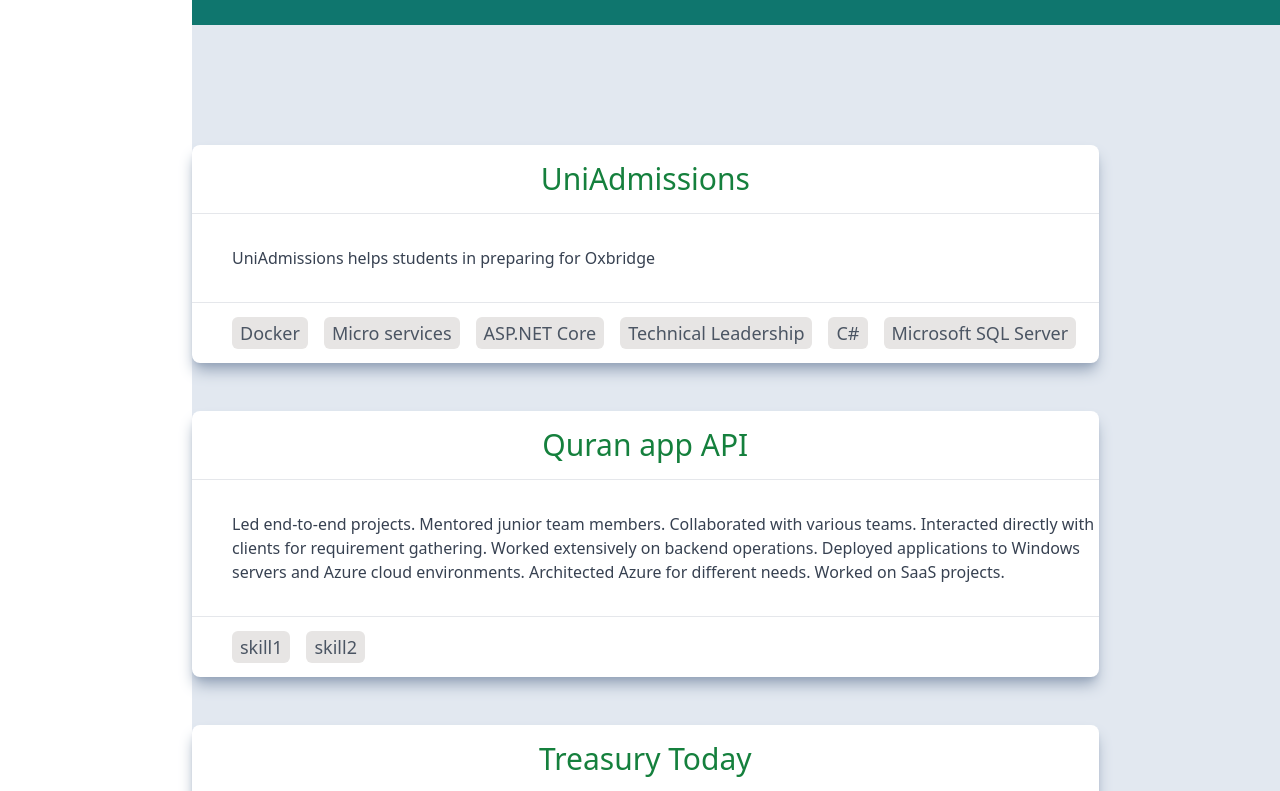
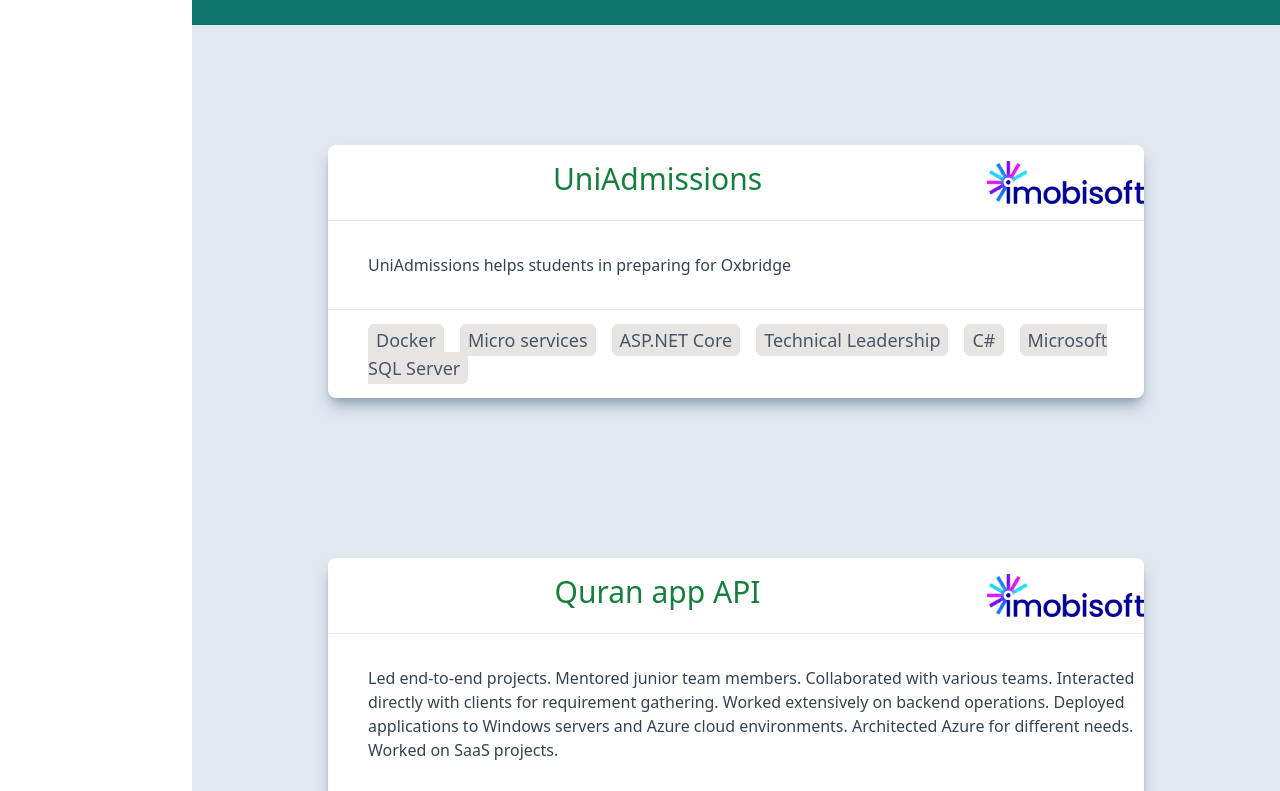
Before and after one commit to shahzad285/ShahzadAhamad, a React (Create React App) app in the folder shahzadahamad/: page / in a window 1280 px wide. Shown: the part 2649-3440 px from the top of the page. Built offline with nearby package versions, Linux system fonts and the light colour scheme.

Commit message:
Changes done

```diff
--- a/shahzadahamad/src/components/ProjectCard.tsx
+++ b/shahzadahamad/src/components/ProjectCard.tsx
@@ -1,13 +1,17 @@
 export default function ProjectCard(data: ProjectCardProps) {
 
     return (
-        <div className=" my-6 md:w-10/12 bg-white shadow-lg shadow-slate-400 rounded-lg ">
-            <div className="text-center py-4 font-normal text-lg  md:text-3xl text-green-700 border-b border-gray-200">{data.name}</div>
+        <div className=" bg-white shadow-lg shadow-slate-400 rounded-lg ">
+            <div className="flex py-4 border-b border-gray-200 justify-between">
+                <div></div>
+                <div className="text-center  font-normal text-lg  md:text-3xl text-green-700 ">{data.name}</div>
+                <div><img src={data.companyLogo} alt="" /></div>
+            </div>
             <div className="md:py-8 pl-10 text-gray-700 border-b border-gray-200">
                 {data.description}
             </div>
             <div className="pl-10 py-4 overflow-hidden">
-            {data.skills.map((item) => {
+                {data.skills.map((item) => {
                     return <span className="mr-4 px-2 py-1 bg-stone-200 text-gray-600 rounded-md text-lg font-normal">{item}</span>
                 })}
             </div>
@@ -18,6 +22,7 @@
 
 export interface ProjectCardProps {
     name: string;
+    companyLogo: string;
     description: string;
     skills: string[];
 }
--- a/shahzadahamad/src/pages/Projects.tsx
+++ b/shahzadahamad/src/pages/Projects.tsx
@@ -6,12 +6,14 @@
     const projectData: ProjectCardProps[] = [
         {
             name: "UniAdmissions",
+            companyLogo: "/images/imobisoft.png",
             description: "UniAdmissions helps students in preparing for Oxbridge",
-            skills: ["Docker", "Micro services","ASP.NET Core","Technical Leadership","C#","Microsoft SQL Server"]
+            skills: ["Docker", "Micro services", "ASP.NET Core", "Technical Leadership", "C#", "Microsoft SQL Server"]
 
         },
         {
             name: "Quran app API",
+            companyLogo: "/images/imobisoft.png",
             description: `Led end-to-end projects.
                           Mentored junior team members.
                           Collaborated with various teams.
@@ -25,6 +27,7 @@
         },
         {
             name: "Treasury Today",
+            companyLogo: "/images/imobisoft.png",
             description: `Led end-to-end projects.
                           Mentored junior team members.
                           Collaborated with various teams.
@@ -38,6 +41,7 @@
         },
         {
             name: "Letter app",
+            companyLogo: "/images/imobisoft.png",
             description: `Led end-to-end projects.
                           Mentored junior team members.
                           Collaborated with various teams.
@@ -51,6 +55,7 @@
         },
         {
             name: "Don’t Waste Money",
+            companyLogo: "/images/imobisoft.png",
             description: `Led end-to-end projects.
                           Mentored junior team members.
                           Collaborated with various teams.
@@ -64,6 +69,7 @@
         },
         {
             name: "Hi Force",
+            companyLogo: "/images/imobisoft.png",
             description: `Led end-to-end projects.
                           Mentored junior team members.
                           Collaborated with various teams.
@@ -77,6 +83,7 @@
         },
         {
             name: "PKU Bite",
+            companyLogo: "/images/imobisoft.png",
             description: `Led end-to-end projects.
                           Mentored junior team members.
                           Collaborated with various teams.
@@ -90,6 +97,7 @@
         },
         {
             name: "COPDPredict",
+            companyLogo: "/images/imobisoft.png",
             description: `Led end-to-end projects.
                           Mentored junior team members.
                           Collaborated with various teams.
@@ -103,6 +111,7 @@
         },
         {
             name: "Workterra",
+            companyLogo: "/images/careerbuilder.png",
             description: `Led end-to-end projects.
                           Mentored junior team members.
                           Collaborated with various teams.
@@ -116,6 +125,7 @@
         },
         {
             name: "Iqnite",
+            companyLogo: "/images/finoit.png",
             description: `Led end-to-end projects.
                           Mentored junior team members.
                           Collaborated with various teams.
@@ -129,6 +139,7 @@
         },
         {
             name: "COPD",
+            companyLogo: "/images/finoit.png",
             description: `Led end-to-end projects.
                           Mentored junior team members.
                           Collaborated with various teams.
@@ -142,6 +153,7 @@
         },
         {
             name: "EconomyEnergy",
+            companyLogo: "/images/finoit.png",
             description: `Led end-to-end projects.
                           Mentored junior team members.
                           Collaborated with various teams.
@@ -155,6 +167,7 @@
         },
         {
             name: "Futuretrack",
+            companyLogo: "/images/finoit.png",
             description: `Led end-to-end projects.
                           Mentored junior team members.
                           Collaborated with various teams.
@@ -168,6 +181,7 @@
         },
         {
             name: "FFMS",
+            companyLogo: "/images/finoit.png",
             description: `Led end-to-end projects.
                           Mentored junior team members.
                           Collaborated with various teams.
@@ -181,6 +195,7 @@
         },
         {
             name: "Virtute",
+            companyLogo: "/images/infosys.png",
             description: `Led end-to-end projects.
                           Mentored junior team members.
                           Collaborated with various teams.
@@ -194,6 +209,7 @@
         },
         {
             name: "PMO Dashboard",
+            companyLogo: "/images/infosys.png",
             description: `Led end-to-end projects.
                           Mentored junior team members.
                           Collaborated with various teams.
@@ -207,6 +223,7 @@
         },
         {
             name: "NewsLetter Tool",
+            companyLogo: "/images/infosys.png",
             description: `Led end-to-end projects.
                           Mentored junior team members.
                           Collaborated with various teams.
@@ -222,12 +239,13 @@
 
     return <>
         <p className="bg-teal-700 text-5xl font-thin pl-10 text-white py-8">Projects</p>
-        <div className=" my-24 flex flex-col items-center justify-center">
-            {projectData.map((project, index) => (
-                <div key={index} className="w-full my-10 lg:my-0 block ">
-                    <ProjectCard {...project} />
-                </div>
-            ))}
-        </div>
+
+<div className="flex flex-col items-center my-10">
+        {projectData.map((project, index) => (
+            <div key={index} className="w-9/12 my-20">
+                <ProjectCard {...project} />
+            </div>
+        ))}
+</div>
     </>
 }
```
